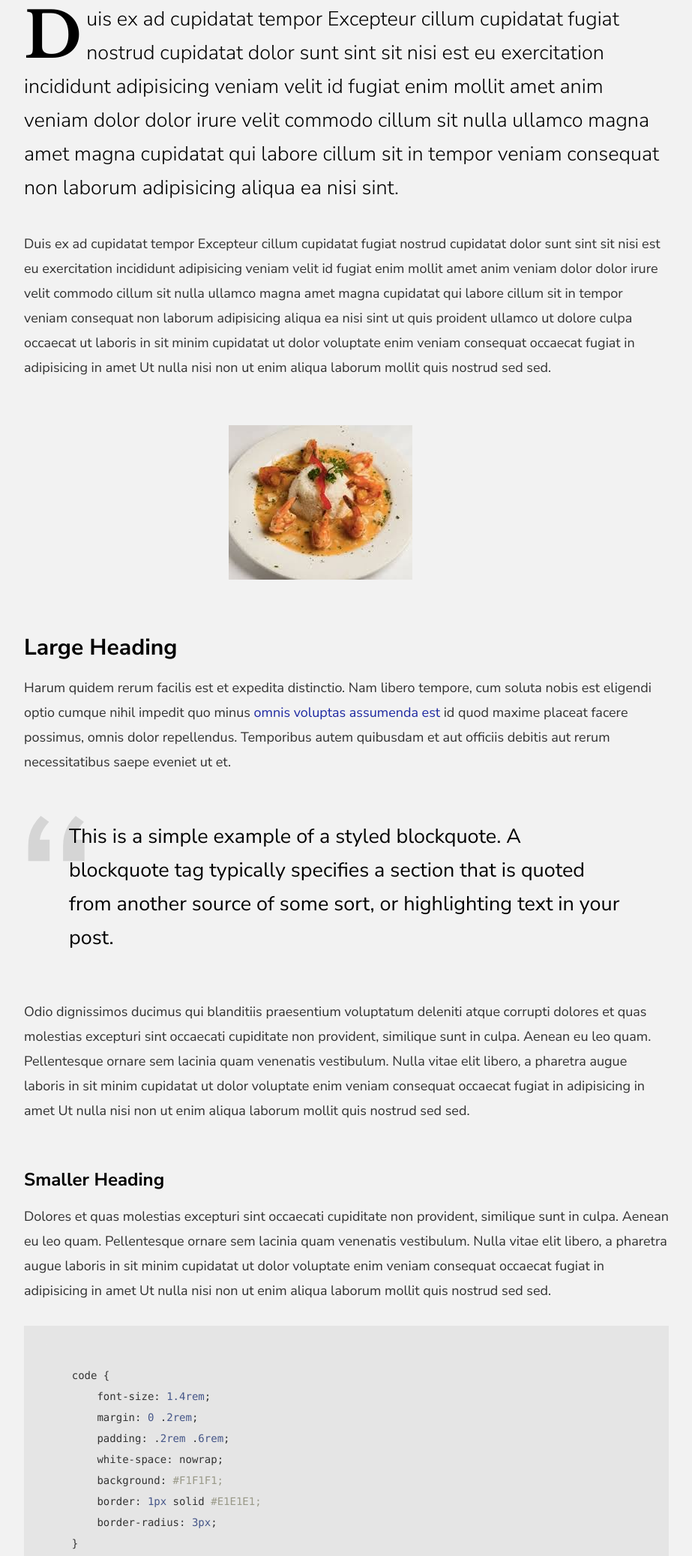
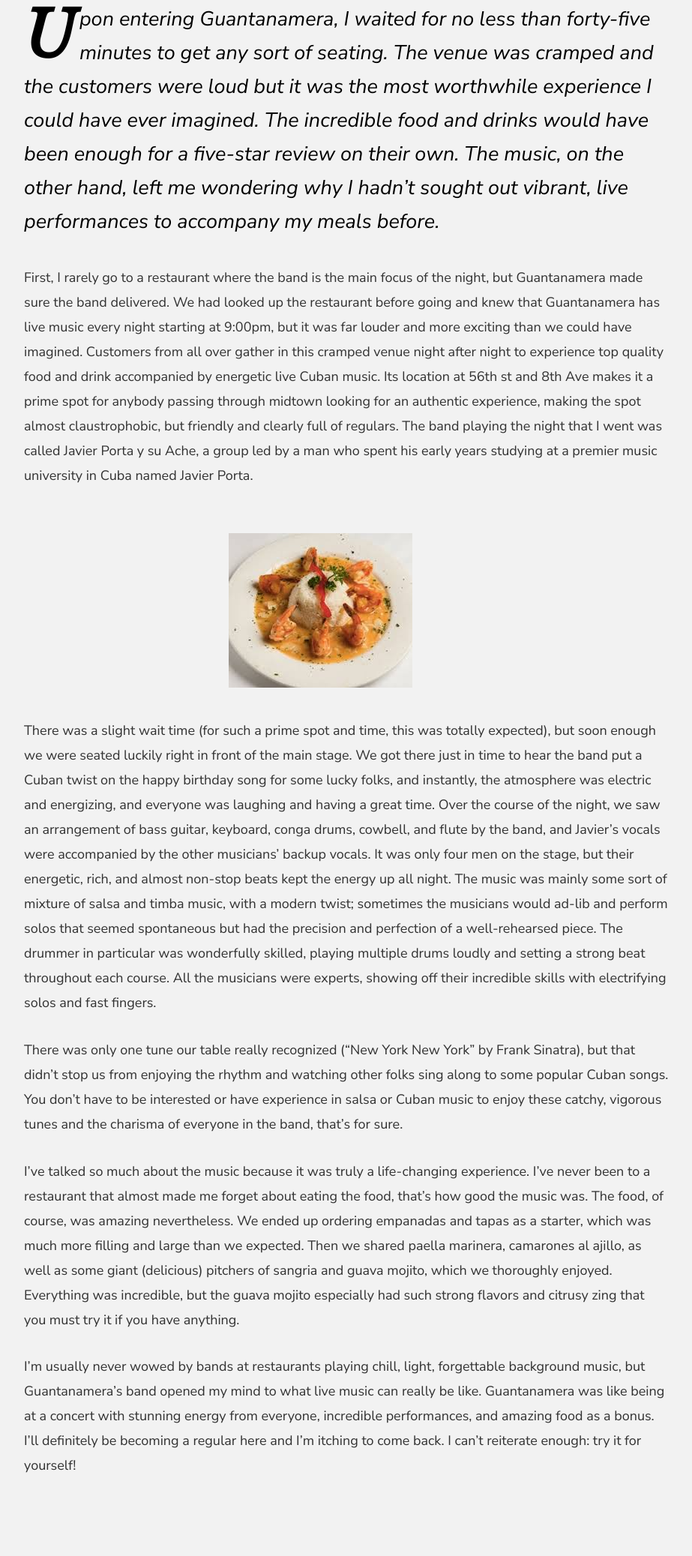
Before and after one commit to guitard0g/jjrylearn.github.io, a plain HTML site: page guantanamera.html in a window 1280 px wide. Shown: the part 1199-3274 px from the top of the page at 75% size, without its empty margins (178-1101 px from the left). Drawn offline with nearby package versions, Linux system fonts and the light colour scheme.

Commit message:
reviews up

```diff
--- a/guantanamera.html
+++ b/guantanamera.html
@@ -126,28 +126,36 @@
 
                 <div class="col-full entry__main">
                     <p class="lead drop-cap">
-                        Duis ex ad cupidatat tempor Excepteur cillum cupidatat
-                        fugiat nostrud cupidatat dolor sunt sint sit nisi est eu
-                        exercitation incididunt adipisicing veniam velit id
-                        fugiat enim mollit amet anim veniam dolor dolor irure
-                        velit commodo cillum sit nulla ullamco magna amet magna
-                        cupidatat qui labore cillum sit in tempor veniam
-                        consequat non laborum adipisicing aliqua ea nisi sint.
+                        <i>
+                            Upon entering Guantanamera, I waited for no less
+                            than forty-five minutes to get any sort of seating.
+                            The venue was cramped and the customers were loud
+                            but it was the most worthwhile experience I could
+                            have ever imagined. The incredible food and drinks
+                            would have been enough for a five-star review on
+                            their own. The music, on the other hand, left me
+                            wondering why I hadn’t sought out vibrant, live
+                            performances to accompany my meals before.
+                        </i>
                     </p>
 
                     <p>
-                        Duis ex ad cupidatat tempor Excepteur cillum cupidatat
-                        fugiat nostrud cupidatat dolor sunt sint sit nisi est eu
-                        exercitation incididunt adipisicing veniam velit id
-                        fugiat enim mollit amet anim veniam dolor dolor irure
-                        velit commodo cillum sit nulla ullamco magna amet magna
-                        cupidatat qui labore cillum sit in tempor veniam
-                        consequat non laborum adipisicing aliqua ea nisi sint ut
-                        quis proident ullamco ut dolore culpa occaecat ut
-                        laboris in sit minim cupidatat ut dolor voluptate enim
-                        veniam consequat occaecat fugiat in adipisicing in amet
-                        Ut nulla nisi non ut enim aliqua laborum mollit quis
-                        nostrud sed sed.
+                        First, I rarely go to a restaurant where the band is the
+                        main focus of the night, but Guantanamera made sure the
+                        band delivered. We had looked up the restaurant before
+                        going and knew that Guantanamera has live music every
+                        night starting at 9:00pm, but it was far louder and more
+                        exciting than we could have imagined. Customers from all
+                        over gather in this cramped venue night after night to
+                        experience top quality food and drink accompanied by
+                        energetic live Cuban music. Its location at 56th st and
+                        8th Ave makes it a prime spot for anybody passing
+                        through midtown looking for an authentic experience,
+                        making the spot almost claustrophobic, but friendly and
+                        clearly full of regulars. The band playing the night
+                        that I went was called Javier Porta y su Ache, a group
+                        led by a man who spent his early years studying at a
+                        premier music university in Cuba named Javier Porta.
                     </p>
 
                     <center>
@@ -164,97 +172,67 @@
                             />
                         </p>
                     </center>
-
-                    <h2>Large Heading</h2>
+                    <p>
+                        There was a slight wait time (for such a prime spot and
+                        time, this was totally expected), but soon enough we
+                        were seated luckily right in front of the main stage. We
+                        got there just in time to hear the band put a Cuban
+                        twist on the happy birthday song for some lucky folks,
+                        and instantly, the atmosphere was electric and
+                        energizing, and everyone was laughing and having a great
+                        time. Over the course of the night, we saw an
+                        arrangement of bass guitar, keyboard, conga drums,
+                        cowbell, and flute by the band, and Javier’s vocals were
+                        accompanied by the other musicians’ backup vocals. It
+                        was only four men on the stage, but their energetic,
+                        rich, and almost non-stop beats kept the energy up all
+                        night. The music was mainly some sort of mixture of
+                        salsa and timba music, with a modern twist; sometimes
+                        the musicians would ad-lib and perform solos that seemed
+                        spontaneous but had the precision and perfection of a
+                        well-rehearsed piece. The drummer in particular was
+                        wonderfully skilled, playing multiple drums loudly and
+                        setting a strong beat throughout each course. All the
+                        musicians were experts, showing off their incredible
+                        skills with electrifying solos and fast fingers.
+                    </p>
 
                     <p>
-                        Harum quidem rerum facilis est et expedita distinctio.
-                        Nam libero tempore, cum soluta nobis est eligendi optio
-                        cumque nihil impedit quo minus
-                        <a href="http://#">omnis voluptas assumenda est</a> id
-                        quod maxime placeat facere possimus, omnis dolor
-                        repellendus. Temporibus autem quibusdam et aut officiis
-                        debitis aut rerum necessitatibus saepe eveniet ut et.
+                        There was only one tune our table really recognized
+                        (“New York New York” by Frank Sinatra), but that didn’t
+                        stop us from enjoying the rhythm and watching other
+                        folks sing along to some popular Cuban songs. You don’t
+                        have to be interested or have experience in salsa or
+                        Cuban music to enjoy these catchy, vigorous tunes and
+                        the charisma of everyone in the band, that’s for sure.
                     </p>
 
-                    <blockquote>
-                        <p>
-                            This is a simple example of a styled blockquote. A
-                            blockquote tag typically specifies a section that is
-                            quoted from another source of some sort, or
-                            highlighting text in your post.
-                        </p>
-                    </blockquote>
+                    <p>
+                        I’ve talked so much about the music because it was truly
+                        a life-changing experience. I’ve never been to a
+                        restaurant that almost made me forget about eating the
+                        food, that’s how good the music was. The food, of
+                        course, was amazing nevertheless. We ended up ordering
+                        empanadas and tapas as a starter, which was much more
+                        filling and large than we expected. Then we shared
+                        paella marinera, camarones al ajillo, as well as some
+                        giant (delicious) pitchers of sangria and guava mojito,
+                        which we thoroughly enjoyed. Everything was incredible,
+                        but the guava mojito especially had such strong flavors
+                        and citrusy zing that you must try it if you have
+                        anything.
+                    </p>
 
                     <p>
-                        Odio dignissimos ducimus qui blanditiis praesentium
-                        voluptatum deleniti atque corrupti dolores et quas
-                        molestias excepturi sint occaecati cupiditate non
-                        provident, similique sunt in culpa. Aenean eu leo quam.
-                        Pellentesque ornare sem lacinia quam venenatis
-                        vestibulum. Nulla vitae elit libero, a pharetra augue
-                        laboris in sit minim cupidatat ut dolor voluptate enim
-                        veniam consequat occaecat fugiat in adipisicing in amet
-                        Ut nulla nisi non ut enim aliqua laborum mollit quis
-                        nostrud sed sed.
-                    </p>
-
-                    <h3>Smaller Heading</h3>
-
-                    <p>
-                        Dolores et quas molestias excepturi sint occaecati
-                        cupiditate non provident, similique sunt in culpa.
-                        Aenean eu leo quam. Pellentesque ornare sem lacinia quam
-                        venenatis vestibulum. Nulla vitae elit libero, a
-                        pharetra augue laboris in sit minim cupidatat ut dolor
-                        voluptate enim veniam consequat occaecat fugiat in
-                        adipisicing in amet Ut nulla nisi non ut enim aliqua
-                        laborum mollit quis nostrud sed sed.
-                    </p>
-
-                    <pre><code>
-    code {
-        font-size: 1.4rem;
-        margin: 0 .2rem;
-        padding: .2rem .6rem;
-        white-space: nowrap;
-        background: #F1F1F1;
-        border: 1px solid #E1E1E1;
-        border-radius: 3px;
-    }
-</code></pre>
-
-                    <p>
-                        Odio dignissimos ducimus qui blanditiis praesentium
-                        voluptatum deleniti atque corrupti dolores et quas
-                        molestias excepturi sint occaecati cupiditate non
-                        provident, similique sunt in culpa.
-                    </p>
-
-                    <ul>
-                        <li>
-                            Donec nulla non metus auctor fringilla.
-                            <ul>
-                                <li>Lorem ipsum dolor sit amet.</li>
-                                <li>Lorem ipsum dolor sit amet.</li>
-                                <li>Lorem ipsum dolor sit amet.</li>
-                            </ul>
-                        </li>
-                        <li>Donec nulla non metus auctor fringilla.</li>
-                        <li>Donec nulla non metus auctor fringilla.</li>
-                    </ul>
-
-                    <p>
-                        Odio dignissimos ducimus qui blanditiis praesentium
-                        voluptatum deleniti atque corrupti dolores et quas
-                        molestias excepturi sint occaecati cupiditate non
-                        provident, similique sunt in culpa. Aenean eu leo quam.
-                        Pellentesque ornare sem lacinia quam venenatis
-                        vestibulum. Nulla vitae elit libero, a pharetra augue
-                        laboris in sit minim cupidatat ut dolor voluptate enim
-                        veniam consequat occaecat fugiat in adipisicing in amet
-                        Ut nulla nisi non ut enim aliqua laborum mollit quis
-                        nostrud sed sed.
+                        I’m usually never wowed by bands at restaurants playing
+                        chill, light, forgettable background music, but
+                        Guantanamera’s band opened my mind to what live music
+                        can really be like. Guantanamera was like being at a
+                        concert with stunning energy from everyone, incredible
+                        performances, and amazing food as a bonus. I’ll
+                        definitely be becoming a regular here and I’m itching to
+                        come back. I can’t reiterate enough: try it for
+                        yourself!
                     </p>
                 </div>
                 <!-- s-entry__main -->
```
Also changed, not shown: 1 other file.
